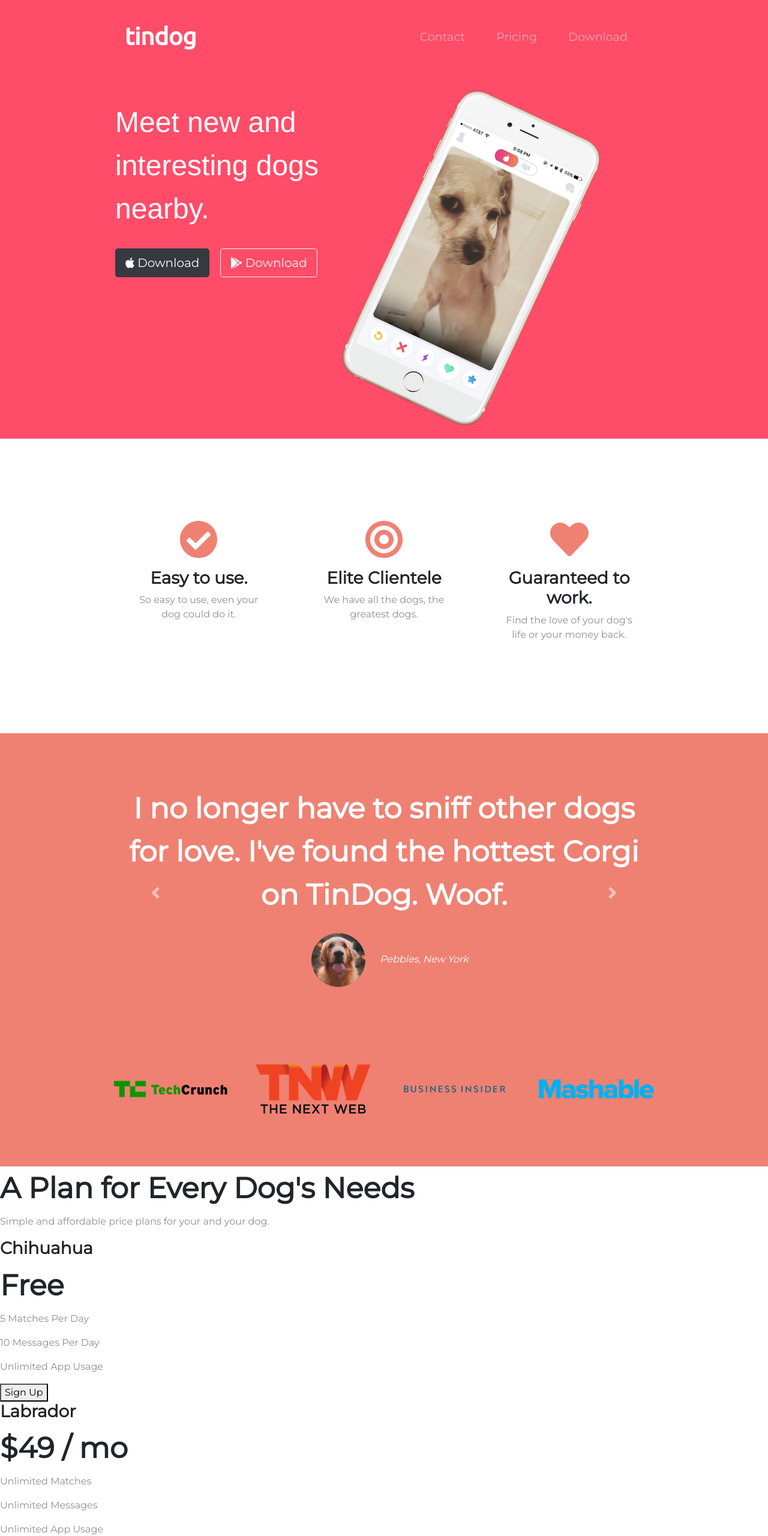
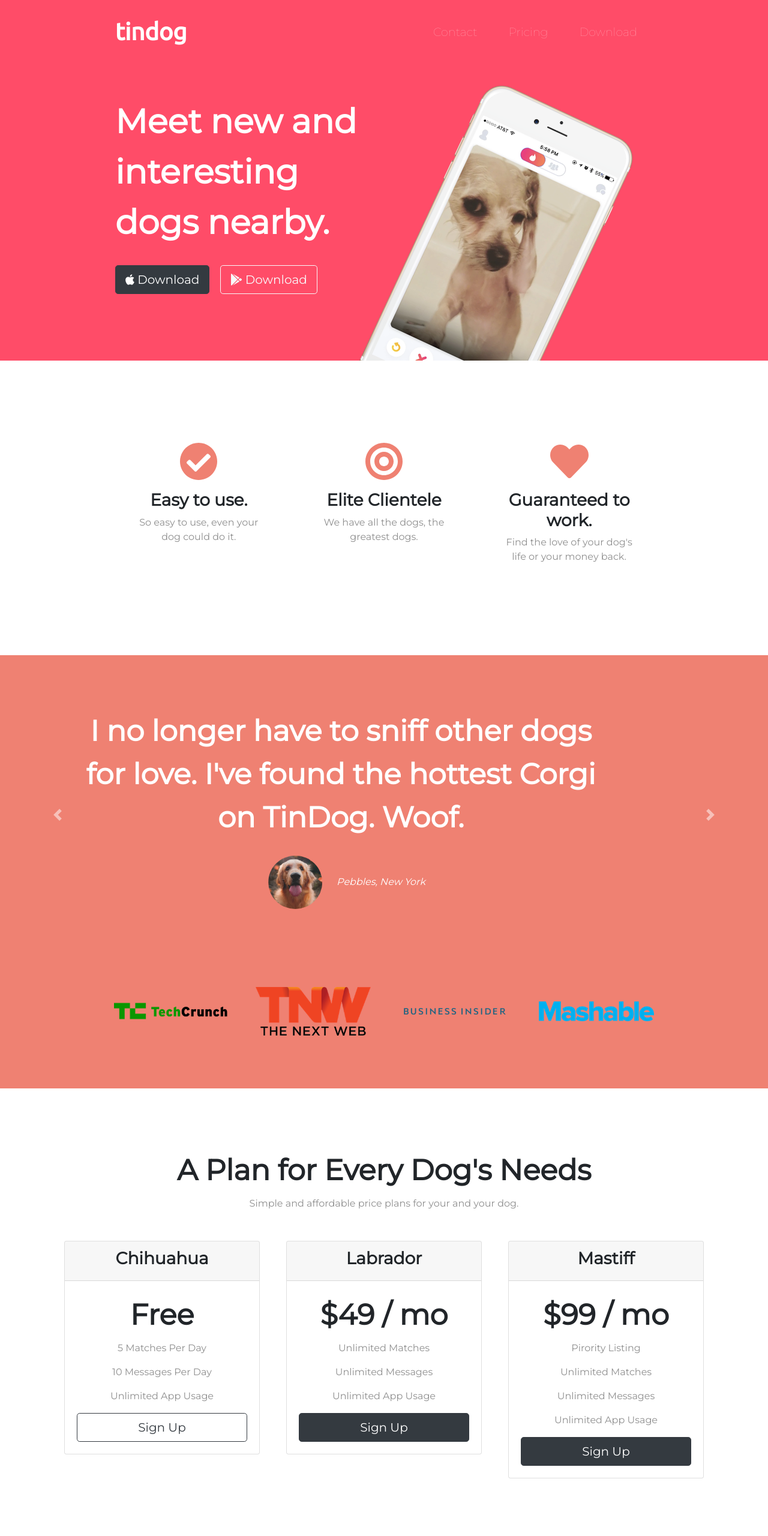
Before and after one commit to borna334/borna5, a plain HTML site: page index.html in a window 1280 px wide. Shown: the part 20-2580 px from the top of the page at 60% size. Drawn offline with nearby package versions, Linux system fonts and the light colour scheme.

Commit message:
Update index.html

```diff
--- a/index.html
+++ b/index.html
@@ -1,3 +1,4 @@
+
 <!DOCTYPE html>
 <html>
 <head>
@@ -7,180 +8,305 @@
   <link rel="stylesheet" href="https://stackpath.bootstrapcdn.com/bootstrap/4.4.1/css/bootstrap.min.css" integrity="sha384-Vkoo8x4CGsO3+Hhxv8T/Q5PaXtkKtu6ug5TOeNV6gBiFeWPGFN9MuhOf23Q9Ifjh" crossorigin="anonymous">
   <script defer src="https://use.fontawesome.com/releases/v5.0.7/js/all.js"></script>
   <link href="https://fonts.googleapis.com/css?family=Montserrat|Ubuntu&display=swap" rel="stylesheet">
+
+
+
+  <!-- Bootstrap scripts -->
+  <script src="https://code.jquery.com/jquery-3.4.1.slim.min.js" integrity="sha384-J6qa4849blE2+poT4WnyKhv5vZF5SrPo0iEjwBvKU7imGFAV0wwj1yYfoRSJoZ+n" crossorigin="anonymous"></script>
+  <script src="https://cdn.jsdelivr.net/npm/popper.js@1.16.0/dist/umd/popper.min.js" integrity="sha384-Q6E9RHvbIyZFJoft+2mJbHaEWldlvI9IOYy5n3zV9zzTtmI3UksdQRVvoxMfooAo" crossorigin="anonymous"></script>
+  <script src="https://stackpath.bootstrapcdn.com/bootstrap/4.4.1/js/bootstrap.min.js" integrity="sha384-wfSDF2E50Y2D1uUdj0O3uMBJnjuUD4Ih7YwaYd1iqfktj0Uod8GCExl3Og8ifwB6" crossorigin="anonymous"></script>
+
+</head>
 <style>
 body{
     font-family: "Montserrat";
+    text-align: center;
 }
-    #title{
-      background-color:#ff4c68;
-      color: #fff;
+
+
+h1, h2, h3, h4, h5, h6{
+    font-family: "Montserrat";
+    font-weight: bolder;
 }
-    h1{
-      font-family:'Franklin Gothic Medium', 'Arial Narrow', Arial, sans-serif;
+
+p{
+    color: #8f8f8f;
+}
+
+/* Heading */
+
+.big-heading{
+    font-family: "Montserrat";
+    font-weight: bolder;
+    font-size: 3.5rem;
+    line-height: 1.5;
+}
+
+.section-heading{
     font-size: 3rem;
     line-height: 1.5;
 }
-    h2{
-      font-family: "Montserrat";
-      font-weight: bold;
-      font-size: 3rem;
-      line-height: 1.5;
+
+/* Container */
+
+.container-fluid{
+    padding: 7% 15%;
 }
-    h3{
-      font-family: "Montserrat";
-      font-weight: bold;
+
+/* Sections */
+
+.colored-section{
+    background-color: #ff4c68;
+    color: #fff;
 }
-    p{
-      color: #8f8f8f;
+
+.white-section{
+    background-color: #fff;
 }
-    .container-fluid{
-      padding: 3% 15%
+
+/* Nav bar */
+
+.navbar{
+    padding: 0 0 4.5rem;
 }
-    .navbar{
-      padding-bottom:4.5rem;
-    }
+
 .navbar-brand{
-      font-family:"Ubuntu";
+    font-family: "Ubuntu";
     font-size: 2.5rem;
     font-weight: bold;
 }
+
 .nav-item{
     padding: 0 18px;
 }
+
 .nav-link{
     font-size: 1.2rem;
     font-family: "Montserrat";
+    font-weight: 300;
 }
+
+/* Title */
+
+#title .container-fluid{
+    padding: 3% 15% 7%;
+    text-align: left;
+}
+
+/* Download button */
+
 .download-button{
-      margin: 5% 3% 5% 0%;
+    margin: 5% 3% 5% 0;
 }
+
+/* Title img */
+
 .title-image{
     width: 60%;
+    position: absolute;
     transform: rotate(25deg);
+    right: 30%;
 }
+
+
+/* Features */
+
 #features{
-      padding: 7% 15%;
+    position: relative;
+    z-index: 1;
 }
+
+.feature-title{
+    font-size: 1.75rem;
+}
+
 .feature-box{
-      text-align: center;
     padding: 5%;
 }
+
 .icon{
     color: #ef8172;
     margin-bottom: 1rem;
 }
+
 .icon:hover{
     color: #ff4c68;
 }
+
+
+/* Testimonial */
+
 #testimonials{
-      padding: 7% 15%;
-      text-align: center;
     background-color: #ef8172;
-      color: #fff;
 }
+
+.testimonial-text{
+    font-size: 3rem;
+    line-height: 1.5;
+}
+
 .testimonial-image{
     width: 10%;
     border-radius: 100%;
     margin: 20px;
 }
+
 #press{
     background-color: #ef8172;
-      text-align: center;
     padding-bottom: 3%;
 }
+
 .press-logo{
     width: 15%;
     margin: 20px 20px 50px;
 }
+
+/* Pricing */
+
+#pricing{
+    padding: 100px;
+}
+
+.price-text{
+    font-size: 3rem;
+    line-height: 1.5;
+}
+
+.pricing-column{
+    padding: 3% 2%;
+}
+
+
+/* Footer */
+
+.social-icon{
+    margin: 20px 10px;
+}
+
+
+@media (max-width: 1028px ) {
+    #title{
+        text-align: center;
+    }
+
+    .title-image{
+        position: static;
+        transform: rotate(0);
+    }
+
+
 </style>
-</head>
 <body>
-   <section id="title">
+
+  <section class="colored-section" id="title">
+
     <div class="container-fluid">
+
     <!-- Nav Bar -->
-    <nav class="navbar navbar-expand-md navbar-dark">
+    <nav class="navbar  navbar-expand-lg navbar-dark">
+      <a class="navbar-brand" href="">tindog</a>
        <button class="navbar-toggler" type="button" data-toggle="collapse" data-target="#navbarSupportedContent" aria-controls="navbarSupportedContent" aria-expanded="false" aria-label="Toggle navigation">
       <span class="navbar-toggler-icon"></span>
     </button>
     <div class="collapse navbar-collapse" id="navbarSupportedContent">
-      <a class="navbar-brand "href="">tindog</a>
       <ul class="navbar-nav ml-auto">
           <li class="nav-item">
-          <a class="nav-link" href="">Contact</a>
+              <a class="nav-link" href="#footer">Contact</a>
+          </li>
           <li class="nav-item">
-            <a class="nav-link" href="">Pricing</a>
+              <a class="nav-link" href="#pricing">Pricing</a>
+          </li>
           <li class="nav-item">
-              <a class="nav-link" href="">Download</a>
+              <a class="nav-link" href="#cta">Download</a>
           </li>
       </ul>
    </div>
+  </nav>
 
-    </nav>
     <!-- Title -->
 
     <div class="row">
       <div class="col-lg-6">
-        <h1>Meet new and interesting dogs nearby.</h1>
-        <button type="button" class="btn btn-dark btn-lg download-button"><i class="fab fa-apple"></i> Download</button>
+        <h1 class="big-heading"> Meet new and interesting dogs nearby.</h1>
+        <button type="button" class="btn btn-dark btn-lg download-button" ><i class="fab fa-apple"></i> Download</button>
         <button type="button" class="btn btn-outline-light btn-lg download-button"><i class="fab fa-google-play"></i> Download</button>
       </div>
+
+
     <div class="col-lg-6">
-      <img src="iphone6.png" alt="iphone-mockup" class="title-image">
+      <img class="title-image" src="iphone6.png" alt="iphone-mockup">
     </div>
+</div>
+
+</div>
+  </section>
+
+
+  <!-- Features -->
+
+  <section class="white-section" id="features">
+
+    <div class="container-fluid">
+
+      <div class="row">
+        <div class="feature-box col-lg-4">
+          <i class="icon fas fa-check-circle fa-4x"></i>
+          <h3 class="feature-title">Easy to use.</h3>
+          <p>So easy to use, even your dog could do it.</p>
+        </div>
+
+        <div class="feature-box col-lg-4">
+          <i class="icon fas fa-bullseye fa-4x"></i>
+          <h3 class="feature-title">Elite Clientele</h3>
+          <p>We have all the dogs, the greatest dogs.</p>
+        </div>
+
+        <div class="feature-box col-lg-4">
+          <i class="icon fas fa-heart fa-4x"></i>
+          <h3 class="feature-title">Guaranteed to work.</h3>
+          <p>Find the love of your dog's life or your money back.</p>
+        </div>
+      </div>
+
     </div>
 
   </section>
 
-  <!-- Features -->
-
-  <section id="features">
-    <div class="row">
-    <div class="feature-box col-lg-4">
-      <i class="icon fas fa-check-circle fa-4x"></i>
-    <h3>Easy to use.</h3>
-    <p>So easy to use, even your dog could do it.</p>
-    </div>
-    <div class="feature-box col-lg-4">
-      <i class="icon fas fa-bullseye fa-4x"></i>
-    <h3>Elite Clientele</h3>
-    <p>We have all the dogs, the greatest dogs.</p>
-    </div>
-    <div class="feature-box col-lg-4">
-      <i class="icon fas fa-heart fa-4x"></i>
-    <h3>Guaranteed to work.</h3>
-    <p>Find the love of your dog's life or your money back.</p>
-    </div>
-  </section>
-    </div>
 
   <!-- Testimonials -->
 
-  <section id="testimonials">
-
-    <div id="testimonial-carousel" class="carousel slide" data-ride="false">
+  <section class="colored-section" id="testimonials">
+    <div id="carouselExampleControls" class="carousel slide" data-ride="carousel">
       <div class="carousel-inner">
-        <div class="carousel-item active">
-          <h2>I no longer have to sniff other dogs for love. I've found the hottest Corgi on TinDog. Woof.</h2>
+        <div class="carousel-item active container-fluid">
+          <h2 class="testimonial-text">I no longer have to sniff other dogs for love. I've found the hottest Corgi on TinDog. Woof.</h2>
     <img class="testimonial-image" src="dog-img.jpg" alt="dog-profile">
     <em>Pebbles, New York</em>
         </div>
-        <div class="carousel-item">
+        <div class="carousel-item container-fluid">
           <h2 class="testimonial-text">My dog used to be so lonely, but with TinDog's help, they've found the love of their life. I think.</h2>
           <img class="testimonial-image" src="lady-img.jpg" alt="lady-profile">
           <em>Beverly, Illinois</em>
         </div>
+
       </div>
-      <a class="carousel-control-prev" href="#testimonial-carousel" role="button" data-slide="prev">
-        <span class="carousel-control-prev-icon"></span>
+      <a class="carousel-control-prev" href="#carouselExampleControls" role="button" data-slide="prev">
+        <span class="carousel-control-prev-icon" aria-hidden="true"></span>
+        <span class="sr-only">Previous</span>
       </a>
-      <a class="carousel-control-next" href="#testimonial-carousel" role="button" data-slide="next">
-        <span class="carousel-control-next-icon"></span>
+      <a class="carousel-control-next" href="#carouselExampleControls" role="button" data-slide="next">
+        <span class="carousel-control-next-icon" aria-hidden="true"></span>
+        <span class="sr-only">Next</span>
       </a>
     </div>
+
+
   </section>
+
+
   <!-- Press -->
 
-  <section id="press">
+  <section class="colored-section" id="press">
     <img class="press-logo" src="TechCrunch.png" alt="tc-logo">
     <img class="press-logo" src="tnw.png" alt="tnw-logo">
     <img class="press-logo" src="bizinsider.png" alt="biz-insider-logo">
@@ -191,59 +317,100 @@
 
   <!-- Pricing -->
 
-  <section id="pricing">
+  <section class="white-section" id="pricing">
 
-    <h2>A Plan for Every Dog's Needs</h2>
+    <h2 class="section-heading">A Plan for Every Dog's Needs</h2>
     <p>Simple and affordable price plans for your and your dog.</p>
 
+<div class="row">
 
+  <div class="pricing-column col-lg-4 col-md-6">
+
+<div class="card">
+      <div class="card-header">
         <h3>Chihuahua</h3>
-    <h2>Free</h2>
+  </div>
+      <div class="card-body">
+        <h2 class="price-text">Free</h2>
     <p>5 Matches Per Day</p>
     <p>10 Messages Per Day</p>
     <p>Unlimited App Usage</p>
-    <button type="button">Sign Up</button>
+    <button class="btn btn-lg btn-block btn-outline-dark" type="button">Sign Up</button>
+  </div>
+</div>
+</div>
 
+<div class="pricing-column col-lg-4 col-md-6">
 
+<div class="card">
+  <div class="card-header">
     <h3>Labrador</h3>
-    <h2>$49 / mo</h2>
+</div>
+  <div class="card-body">
+    <h2 class="price-text">$49 / mo</h2>
     <p>Unlimited Matches</p>
     <p>Unlimited Messages</p>
     <p>Unlimited App Usage</p>
-    <button type="button">Sign Up</button>
+    <button class="btn btn-lg btn-block btn-dark" type="button">Sign Up</button>
+</div>
+</div>
+</div>
 
+<div class="pricing-column col-lg-4 col-md-12">
 
+<div class="card">
+  <div class="card-header">
     <h3>Mastiff</h3>
-    <h2>$99 / mo</h2>
+</div>
+  <div class="card-body">
+    <h2 class="price-text">$99 / mo</h2>
     <p>Pirority Listing</p>
     <p>Unlimited Matches</p>
     <p>Unlimited Messages</p>
     <p>Unlimited App Usage</p>
-    <button type="button">Sign Up</button>
+    <button class="btn btn-lg btn-block btn-dark" type="button">Sign Up</button>
+
+</div>
+</div>
+</div>
+
+</div>
+
 
   </section>
 
 
   <!-- Call to Action -->
 
-  <section id="cta">
+  <section class="colored-section" id="cta">
 
-    <h3>Find the True Love of Your Dog's Life Today.</h3>
-    <button type="button">Download</button>
-    <button type="button">Download</button>
+    <div class="container-fluid">
+
+    <h3 class="big-heading">Find the True Love of Your Dog's Life Today.</h3>
+    <button class="btn btn-lg btn-dark download-button" type="button"><i class="fab fa-apple"></i>Download</button>
+    <button class="btn btn-lg btn-outline-light download-button" type="button"><i class="fab fa-google-play"></i>Download</button>
+
+  </div>
 
   </section>
 
 
   <!-- Footer -->
 
-  <footer id="footer">
+  <footer class="white-section" id="footer">
+
+    <div class="container-fluid">
+    <i class="social-icon fab fa-facebook-f"></i>
+    <i class="social-icon fab fa-twitter"></i>
+    <i class="social-icon fab fa-instagram"></i>
+    <i class="social-icon fas fa-envelope"></i>
 
     <p>© Copyright 2018 TinDog</p>
 
+  </div>
   </footer>
 
-</div>
+
 </body>
 
 </html>
```
Lines whose indentation alone changed are shown as unchanged.
